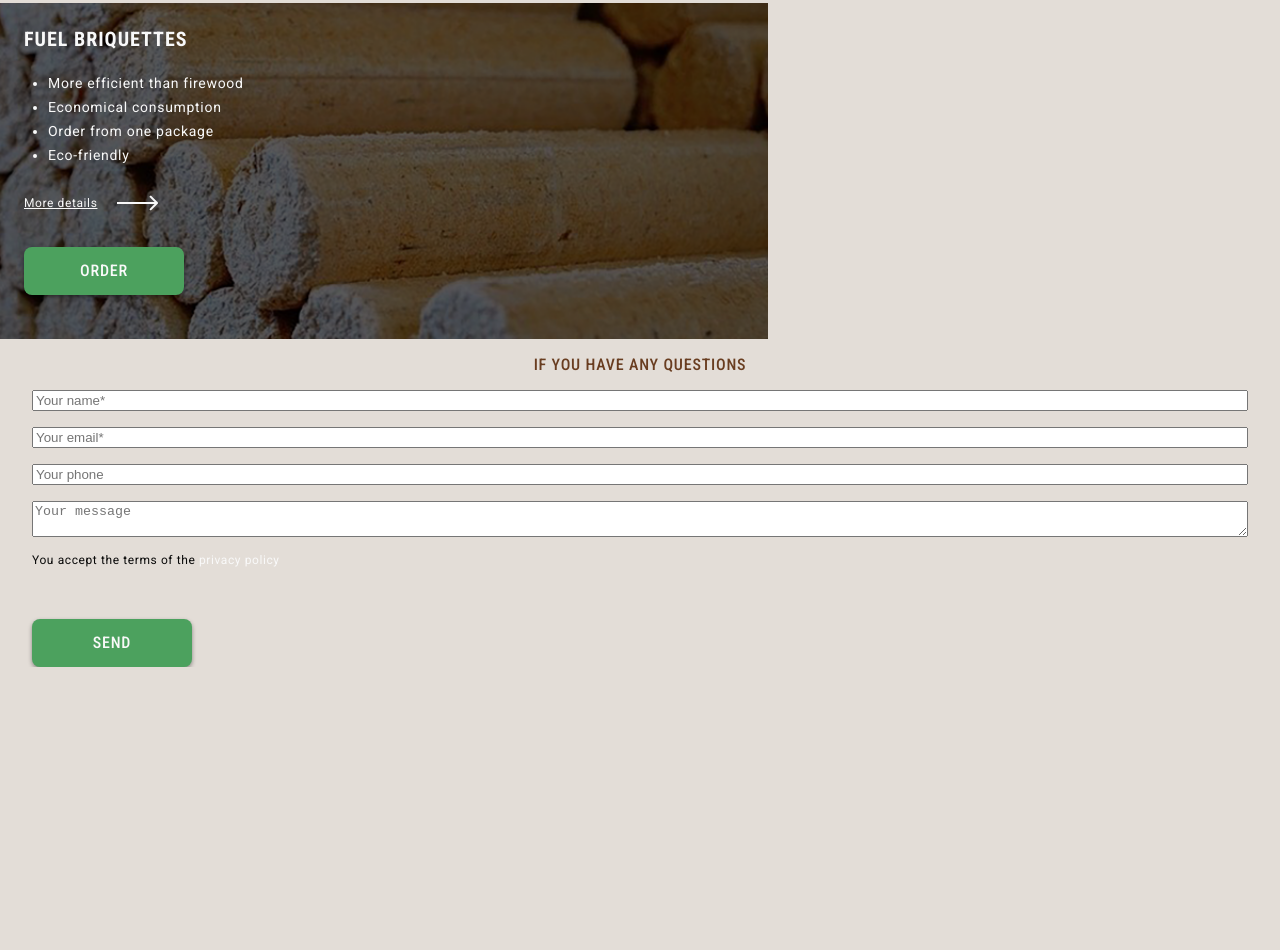
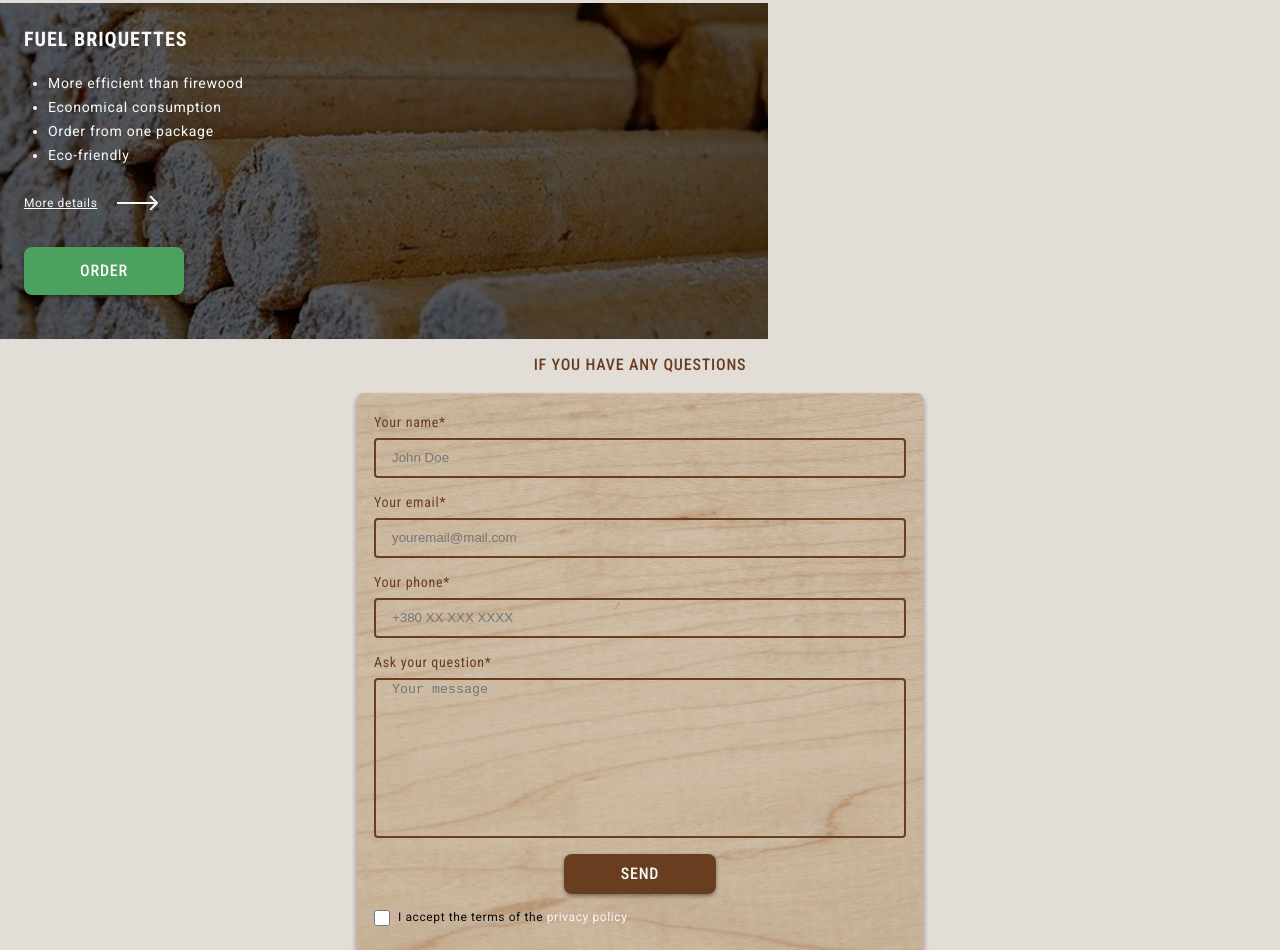
Before and after one commit to AndySlowrunner/lumber-production, a plain HTML site: page index.html in a window 1280 px wide. Shown: the part 3935-4885 px from the top of the page. Before the commit the page ends 4602 px from the top, so only its background shows below. Drawn offline with Linux system fonts and the light colour scheme.

Commit message:
added form section

```diff
--- a/css/styles.css
+++ b/css/styles.css
@@ -235,8 +235,61 @@ button {
 }
 
 .our-form {
+    background-image: url(../images/mob-texture.png);
+    background-size: cover;
+    background-repeat: no-repeat;
     display: flex;
     flex-direction: column;
     gap: 16px;
-    margin: 0 32px;
+    max-width: 580px;
+    margin: 0 auto;
+    padding: 24px;
 }
+
+.form-div {
+    display: flex;
+    flex-direction: column;
+    gap: 8px;
+
+    label {
+        font-family: var(--roboto-condensed);
+        font-size: 14px;
+        letter-spacing: 0.05em;
+        color: var(--primery-color);
+    }
+
+    input {
+        border: 2px solid var(--primery-color);
+        border-radius: 4px;
+        height: 40px;
+        background-color: transparent;
+        padding-left: 16px;
+    }
+
+    textarea {
+        border: 2px solid var(--primery-color);
+        border-radius: 4px;
+        height: 160px;
+        background-color: transparent;
+        padding-left: 16px;
+        resize: none;
+    }
+
+}
+
+.form-btn {
+    margin: 0 auto;
+    width: 152px;
+    height: 40px;
+    background: var(--primery-color);
+}
+
+.accept {
+    display: flex;
+    gap: 8px;
+
+    input {
+        width: 16px;
+        height: 16px;
+    }
+}
--- a/index.html
+++ b/index.html
@@ -154,12 +154,27 @@
         <section class="form">
             <h2>if you have any questions</h2>
             <form class="our-form">
-                <input type="text" placeholder="Your name*" required>
-                <input type="email" placeholder="Your email*" required>
-                <input type="number" placeholder="Your phone">
-                <textarea name="message" placeholder="Your message"></textarea>
-                <p>You accept the terms of the <a href="">privacy policy</a></p>
+                <div class="form-div">
+                    <label for="name">Your name*</label>
+                    <input type="text" name="name" placeholder="John Doe" required>
+                </div>
+                <div class="form-div">
+                    <label for="email">Your email*</label>
+                    <input type="email" name="email" placeholder="youremail@mail.com" required>
+                </div>
+                <div class="form-div">
+                    <label for="number">Your phone*</label>
+                    <input type="number" name="number" placeholder="+380 XX XXX XXXX">
+                </div>
+                <div class="form-div">
+                    <label for="message">Ask your question*</label>
+                    <textarea name="message" placeholder="Your message"></textarea>
+                </div>
                 <button class="form-btn" type="submit">Send</button>
+                <div class="accept">
+                    <input type="checkbox">
+                    <p>I accept the terms of the <a href="">privacy policy</a></p>
+                </div>
             </form>
         </section>
     </main>
```
